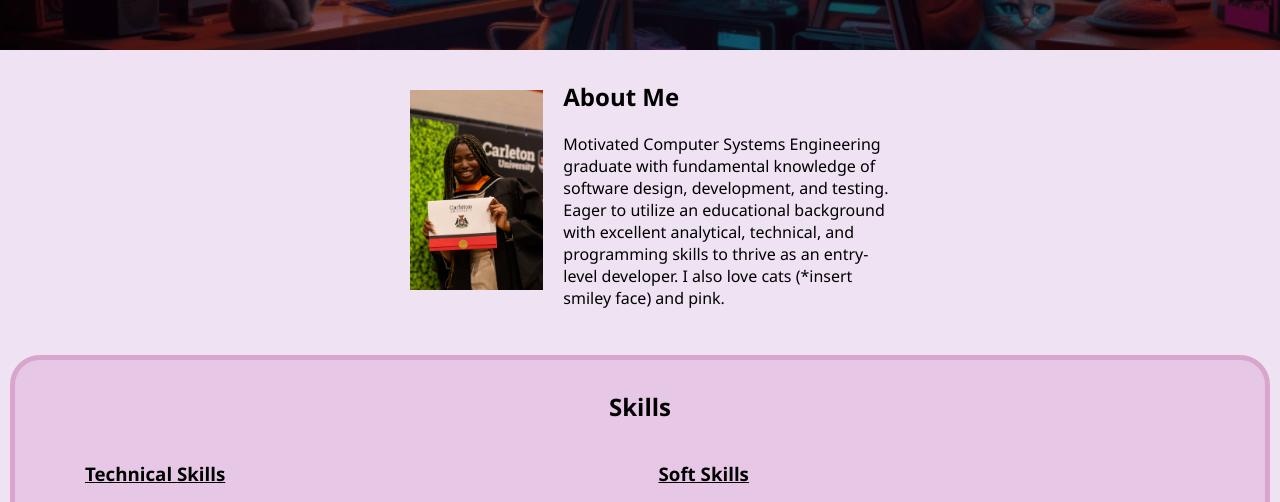
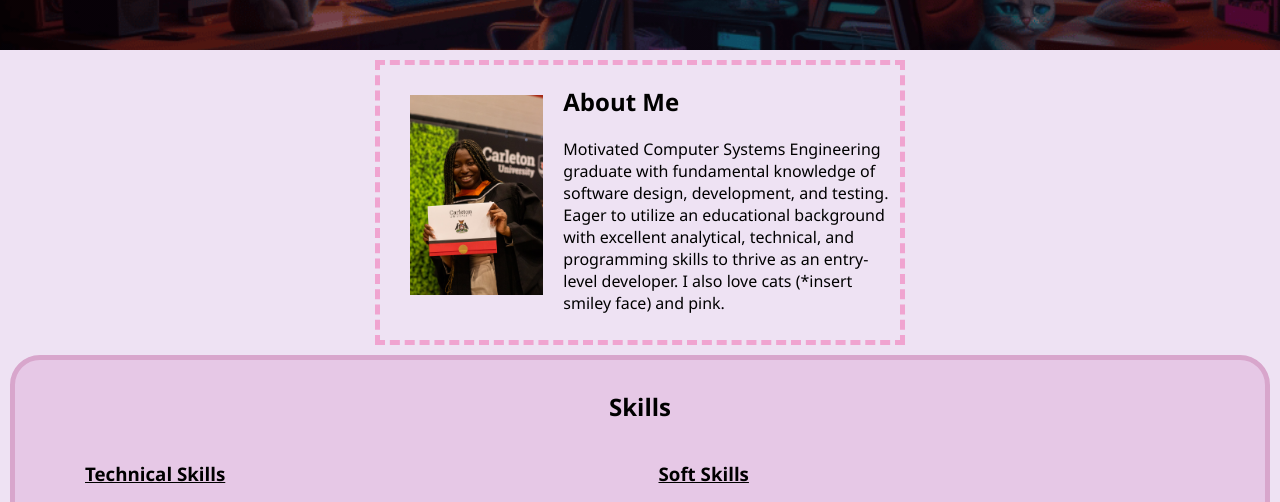
Before and after one commit to natty98/Capstone-Project-Two, a plain HTML site: page index.html in a window 1280 px wide. Shown: the part 240-742 px from the top of the page. Drawn offline with Linux system fonts and the light colour scheme.

Commit message:
added a dashed frame to the about me section

```diff
--- a/css/style.css
+++ b/css/style.css
@@ -60,9 +60,11 @@ ul.nav li a:hover{
 
 
 .about-me{
-    padding: 20px;
+    padding: 10px;
     width: 500px;
     margin: auto;
+    margin-top: 10px;
+    border: 5px dashed rgb(240, 164, 208);
 }
 
 #about-me-title{
```
